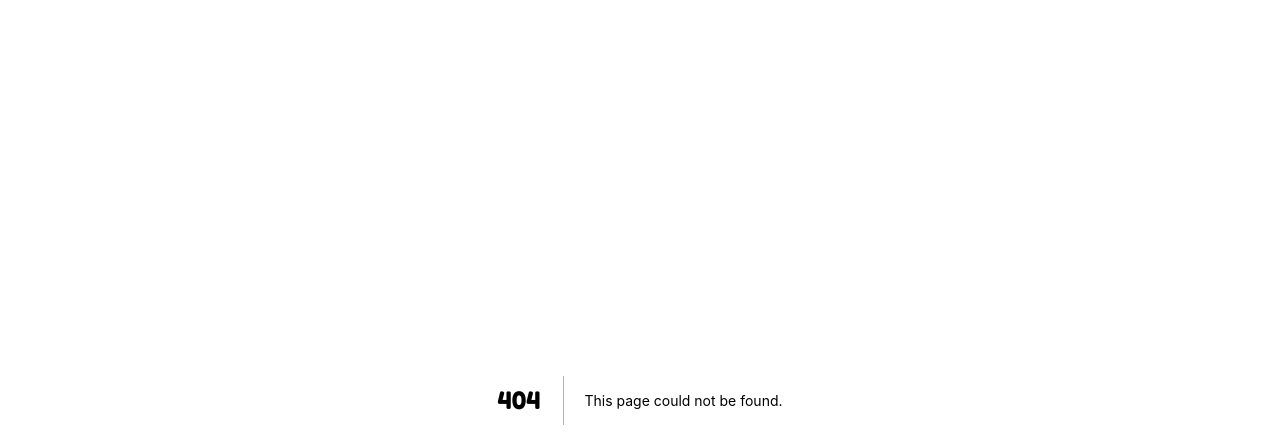
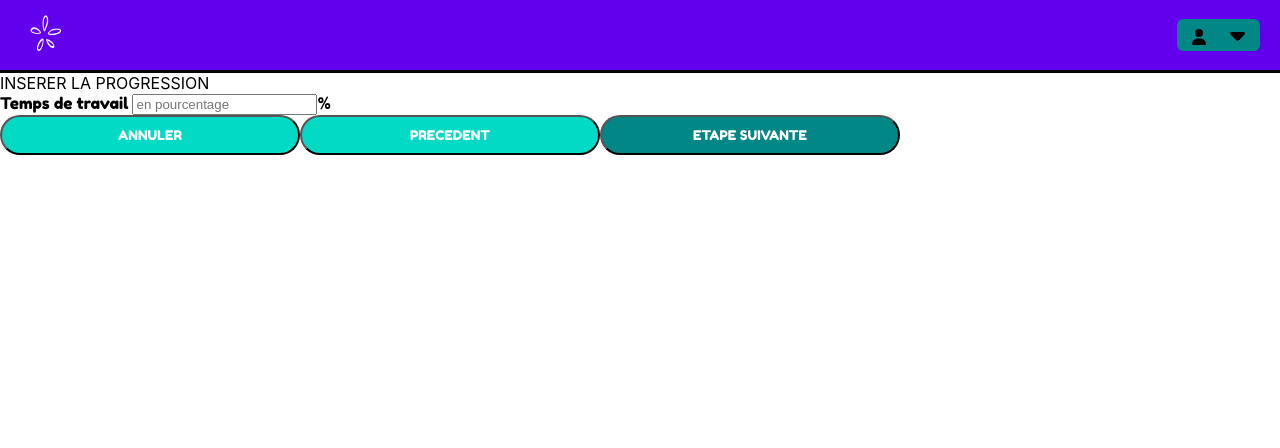
Before and after one commit to Retouched/FlowHR-front, a Next.js app: page /requestContract in a window 1280 px wide. Before the commit this address had no page. Shown: the top 448 px of the page. Built offline with nearby package versions, Linux system fonts and the light colour scheme.

Commit message:
Creation de la page détail du contrat avec un seul input pourcentageWorktime

```diff
--- /dev/null
+++ b/components/RequestContract.js
@@ -0,0 +1,14 @@
+import NavBar from "./NavBar";
+import RequestContractCard from "./RequestContractCard";
+
+function RequestContract() {
+  return (
+    <div>
+      <NavBar />
+      <div>INSERER LA PROGRESSION</div>
+      <RequestContractCard />
+    </div>
+  );
+}
+
+export default RequestContract;
--- /dev/null
+++ b/components/RequestContractCard.js
@@ -0,0 +1,53 @@
+import { FontAwesomeIcon } from "@fortawesome/react-fontawesome";
+import styles from "../styles/RequestContractCard.module.css";
+import { useEffect, useState } from "react";
+import { useDispatch, useSelector } from "react-redux";
+import { addHireRequest } from "@/reducers/hireRequest";
+
+import BtnCancelComponent from "./BtnCancel";
+import BtnNextComponent from "./BtnNext";
+import BtnBack from "./BtnBack";
+
+function RequestContractCard() {
+  const dispatch = useDispatch();
+  const hireRequest = useSelector((state) => state.hireRequest.value);
+  console.log("hireRequest: ", hireRequest);
+
+  // DONNEES POUR AJOUTER UNE DEMANDE
+  const [addPourcentageWorktime, setAddPourcentageWorkTime] = useState(
+    hireRequest.pourcentageWorktime || ""
+  ); // ajout du "|| "" " afin d'enlever l'erreur => uncontrolled input
+
+  // AU CLIC SUR ETAPE SUIVANTE
+  const handleSecondSubmit = () => {
+    const datasSecondSubmit = {
+      pourcentageWorktime: addPourcentageWorktime,
+    };
+    dispatch(addHireRequest(datasSecondSubmit));
+    console.log("datasSecondSubmit", datasSecondSubmit);
+  };
+
+  return (
+    <div>
+      <span>Temps de travail </span>
+      <input
+        type="text"
+        placeholder="en pourcentage"
+        value={addPourcentageWorktime}
+        onChange={(e) => setAddPourcentageWorkTime(e.target.value)}
+      ></input>
+      <span>%</span>
+      <div className={styles.btnContainer}>
+        <BtnCancelComponent />
+        <span>
+          <BtnBack />
+        </span>
+        <span onClick={() => handleSecondSubmit()}>
+          <BtnNextComponent />
+        </span>
+      </div>
+    </div>
+  );
+}
+
+export default RequestContractCard;
--- /dev/null
+++ b/pages/requestContract.js
@@ -0,0 +1,7 @@
+import RequestContract from "../components/RequestContract";
+
+function RequestContractPage() {
+  return <RequestContract />;
+}
+
+export default RequestContract;
```
Also changed, not shown: styles/RequestContractCard.module.css (added).
